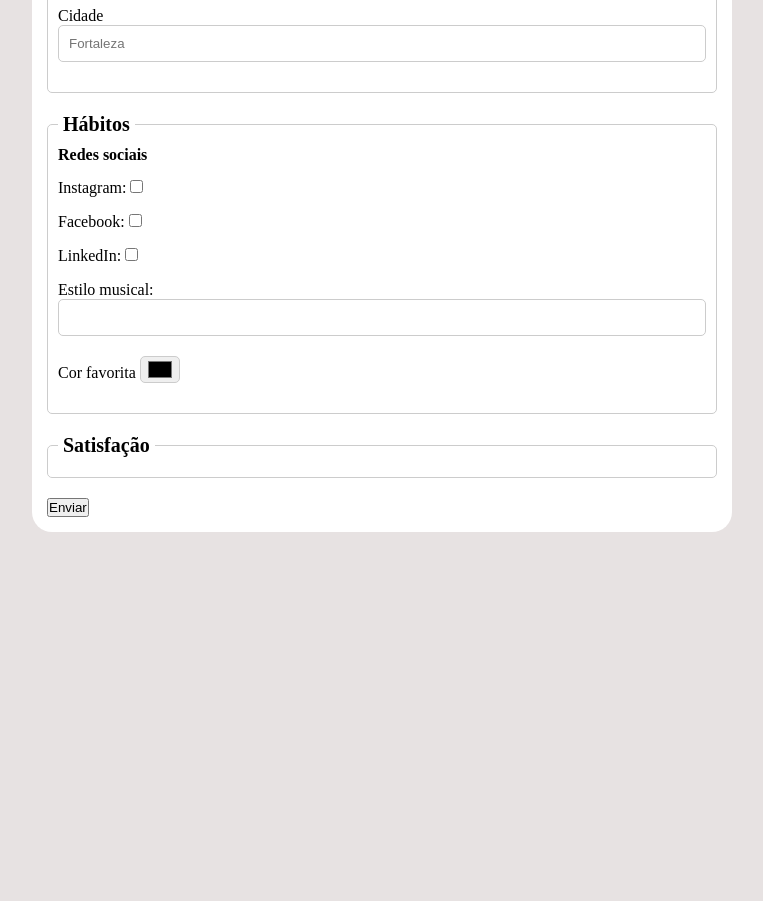
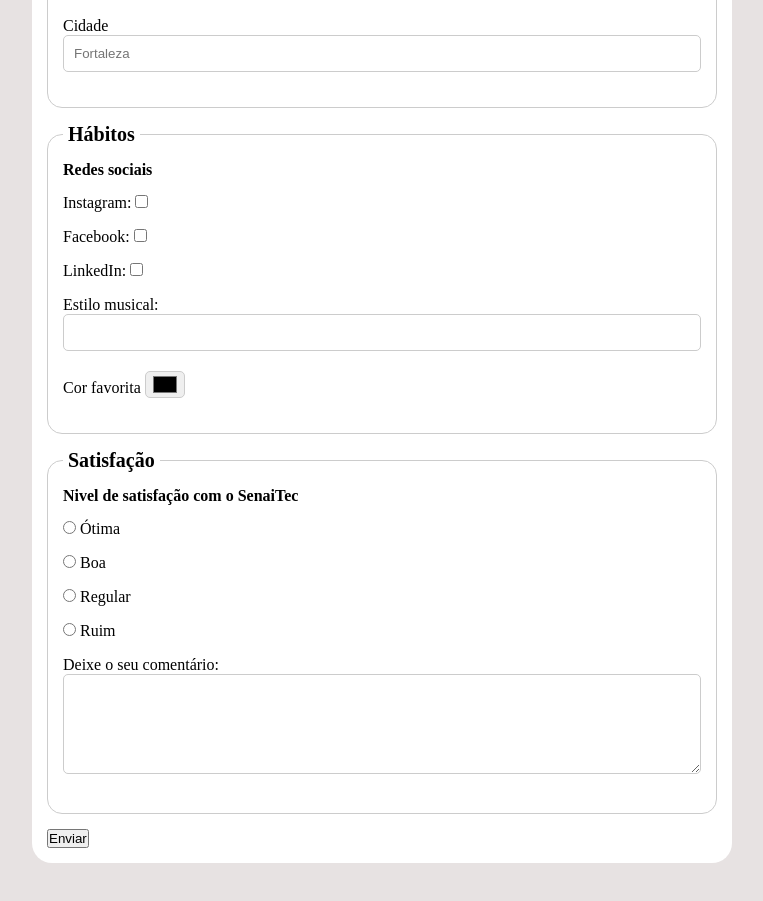
Before and after one commit to LeonardoBorges37/pesquisa-senaitec, a plain HTML site: page index.html in a window 1280 px wide. Shown: the part 1133-2034 px from the top of the page, without its empty margins (258-1021 px from the left). Before the commit the page ends 1765 px from the top, so only its background shows below. Drawn offline with Linux system fonts and the light colour scheme.

Commit message:
adicionei o campo Satisfação e comentário

```diff
--- a/css/style.css
+++ b/css/style.css
@@ -34,7 +34,7 @@ legend{
     font-size: 20px;
     padding: 0 5px;
 }
-input,select,fieldset  {
+input,select, textarea{
     width: 100%;
     padding: 10px;
     margin-bottom: 20px;
@@ -54,3 +54,7 @@ p{
     margin-bottom: 15px;
     font-weight: bold;
 }
+
+textarea{
+    min-height: 100px;
+}
--- a/index.html
+++ b/index.html
@@ -171,6 +171,23 @@
 
                 <fieldset>
                     <legend>Satisfação</legend>
+                    <p>Nivel de satisfação com o SenaiTec</p>
+
+                    <input type="radio" name="userSatisfaction" id="userSatisfaction1" value="Ótima">
+                    <label for="userSatisfaction1">Ótima</label>
+                    <br>
+                    <input type="radio" name="userSatisfaction" id="userSatisfaction2" value="Boa">
+                    <label for="userSatisfaction2">Boa</label>
+                    <br>
+                    <input type="radio" name="userSatisfaction" id="userSatisfaction3" value="Regular">
+                    <label for="userSatisfaction3">Regular</label>
+                    <br>
+                    <input type="radio" name="userSatisfaction" id="userSatisfaction4" value="Ruim">
+                    <label for="userSatisfaction4">Ruim</label>
+                    <br>
+
+                    <label for="userComment">Deixe o seu comentário:</label>
+                    <textarea name="userComment" id="userComment"></textarea>
                 </fieldset>
 
                 <button type="submit">Enviar</button>
```
